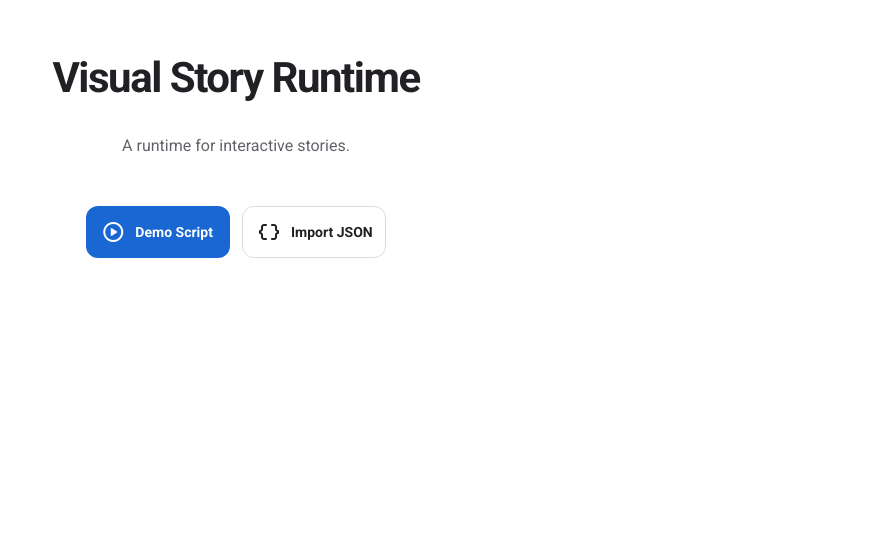
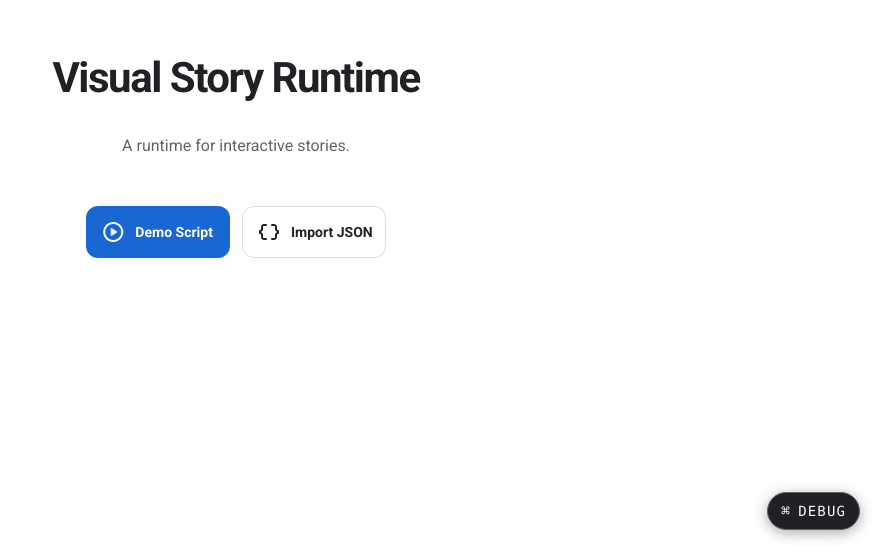
Before and after one commit to ttg1109s/VSR, a React (Vite) app: page / in a window 1280 px wide. Shown: the part 254-800 px from the top of the page, without its empty margins (404-1280 px from the left). Built offline with nearby package versions, Linux system fonts and the light colour scheme.

Commit message:
feat(debug): mount global runtime console

```diff
--- a/src/App.jsx
+++ b/src/App.jsx
@@ -8,6 +8,7 @@ import LoadingPage from './pages/loading/LoadingPage.jsx';
 import PlayingPage from './pages/playing/PlayingPage.jsx';
 import { ToastProvider, useToast } from './design-system/index.js';
 import { notificationSoundService } from './features/notifications/NotificationSoundService.js';
+import RuntimeDebugConsole from './features/debug/RuntimeDebugConsole.jsx';
 
 function AppContent() {
   const toast = useToast();
@@ -265,5 +266,5 @@ function AppContent() {
 
 
 export default function App() {
-  return <ToastProvider duration={5000} position="top-right"><AppContent /></ToastProvider>;
+  return <ToastProvider duration={5000} position="top-right"><AppContent /><RuntimeDebugConsole /></ToastProvider>;
 }
```
